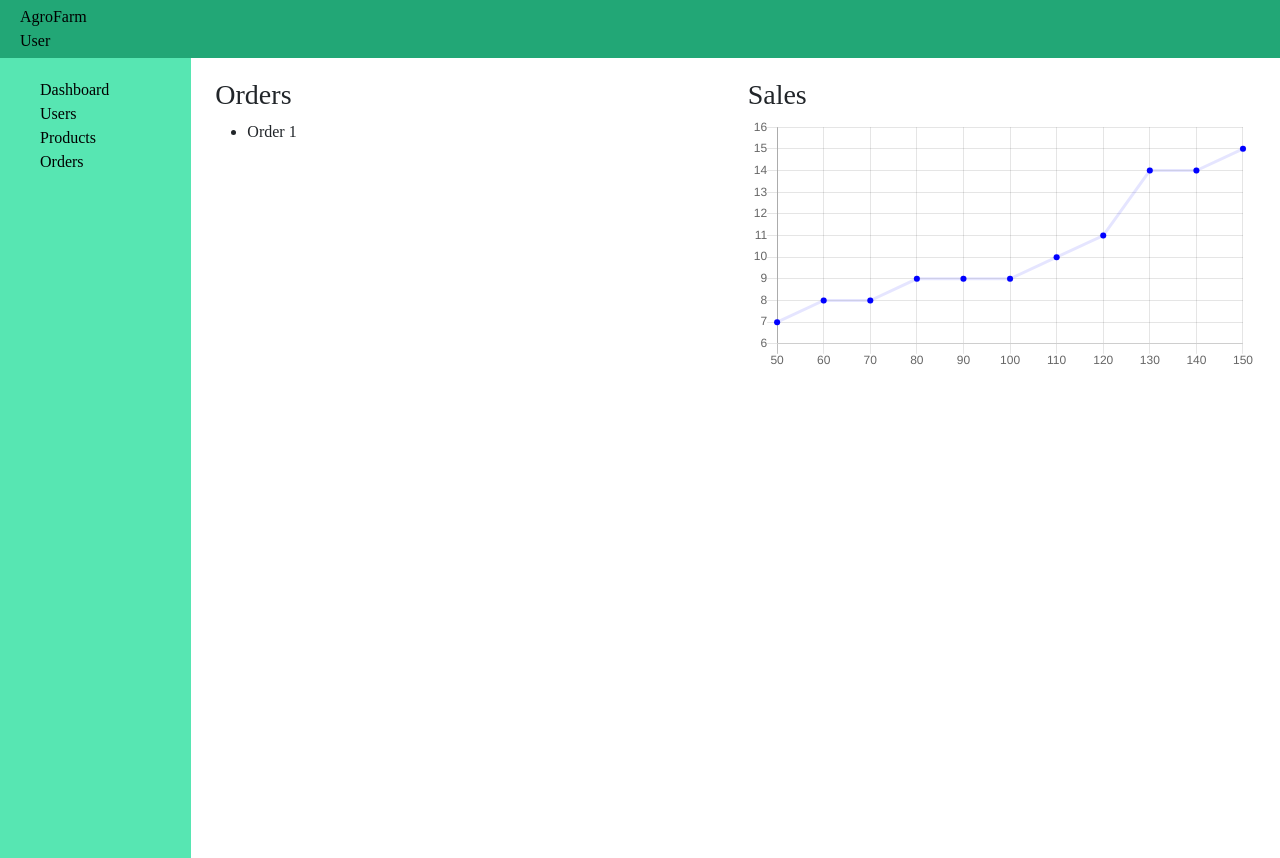
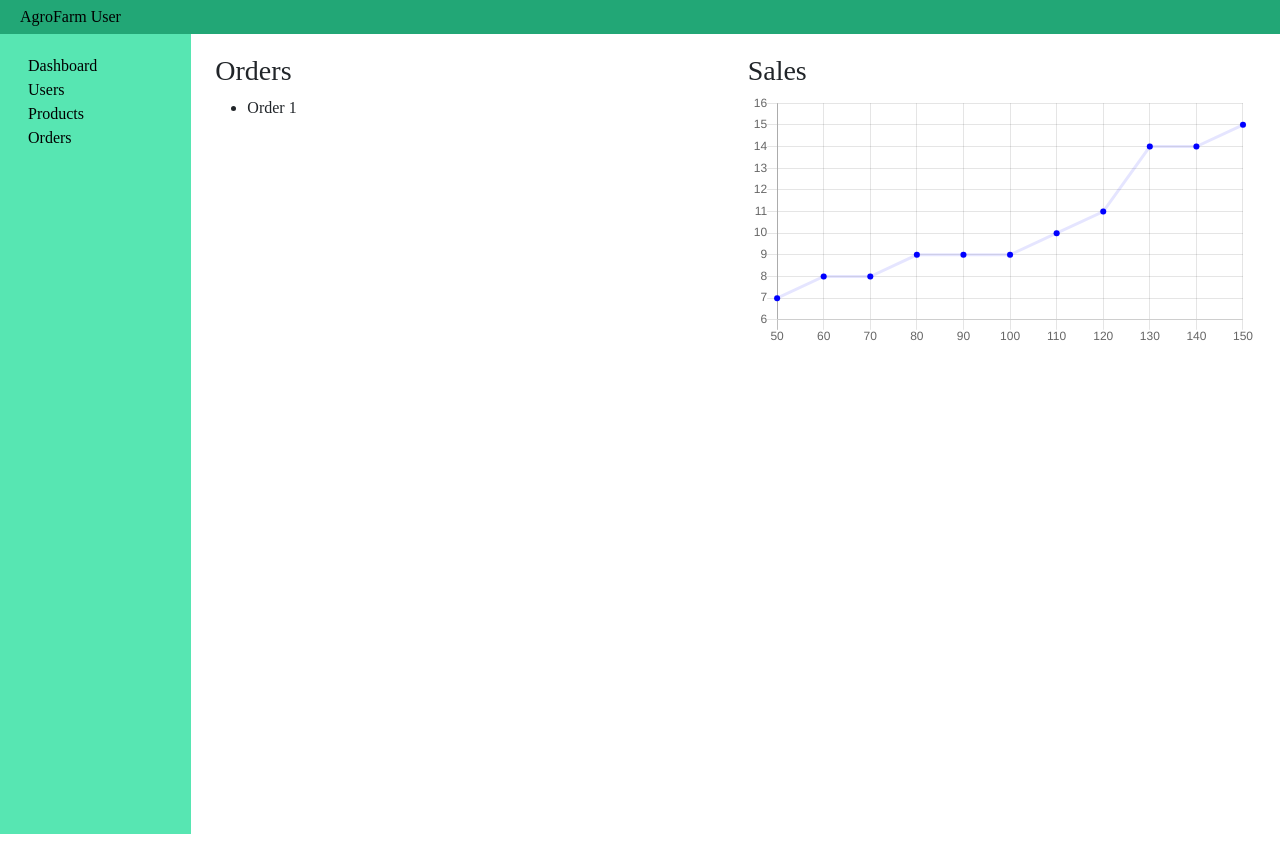
Before and after one commit to aashishChakradhar/agroFarm, a Django app: page /dashboard in a window 1280 px wide. After the commit the page ends 834 px from the top, so only its background shows below. Run offline with Django 4.2, Linux system fonts and the light colour scheme; some libraries are stand-ins or nearby versions.

Commit message:
CSS fixes

```diff
--- a/static/css/dashboard.css
+++ b/static/css/dashboard.css
@@ -10,6 +10,15 @@ body{
     padding: 5px 20px ;
     color: #fff;
 }
+
+.top-nav-content{
+    display: inline-block;
+}
+
+.right-user-info{
+    display: inline-block;
+}
+
 .top-nav a, .dashboard-nav-wrapper a{
     text-decoration: none;
     color: #000;
@@ -23,6 +32,7 @@ body{
 
 .dashboard-nav-wrapper ul{
     list-style: none;
+    padding-left: 20px;
 }
 
 .dashboard-content-wrapper{
```
